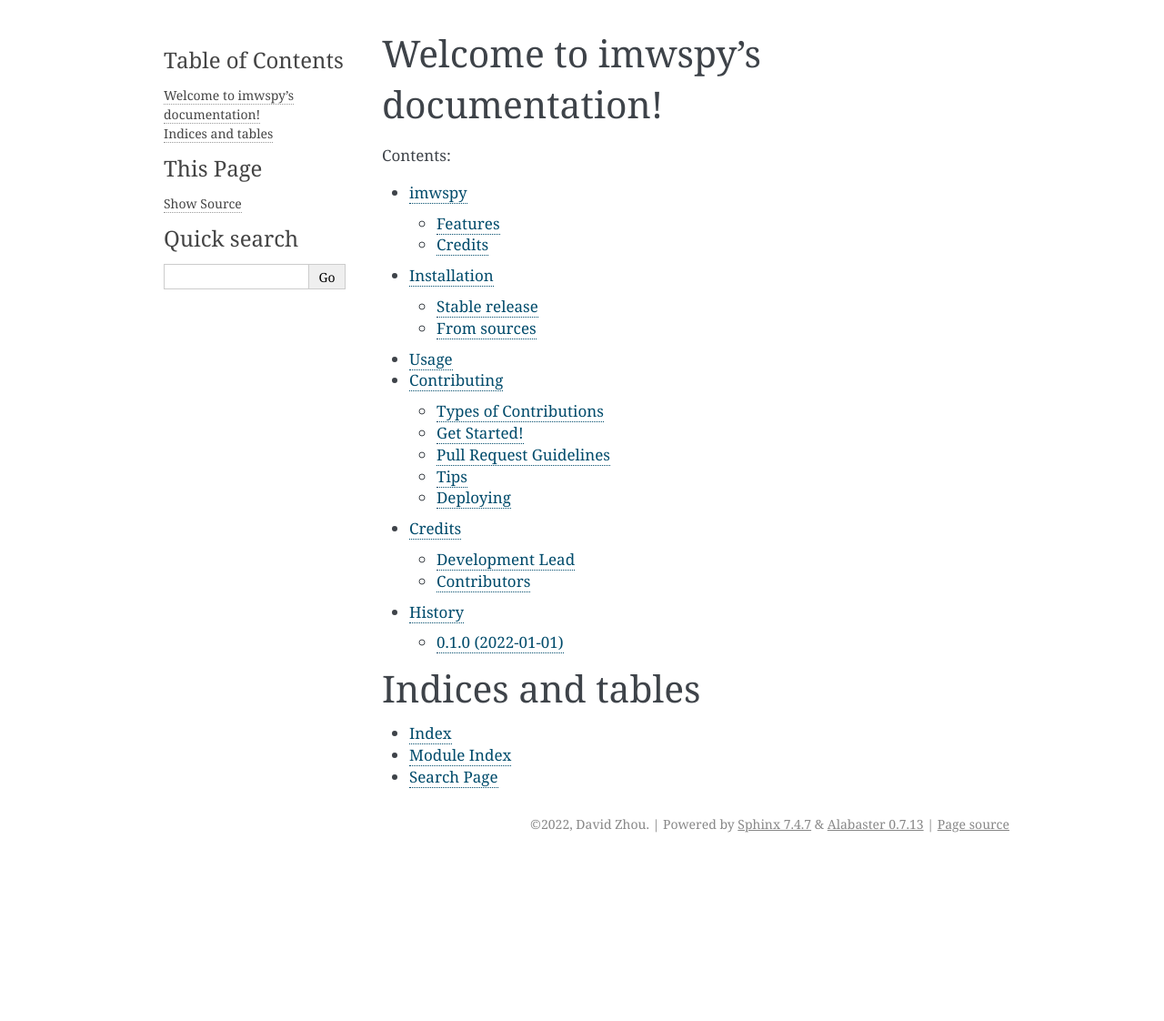
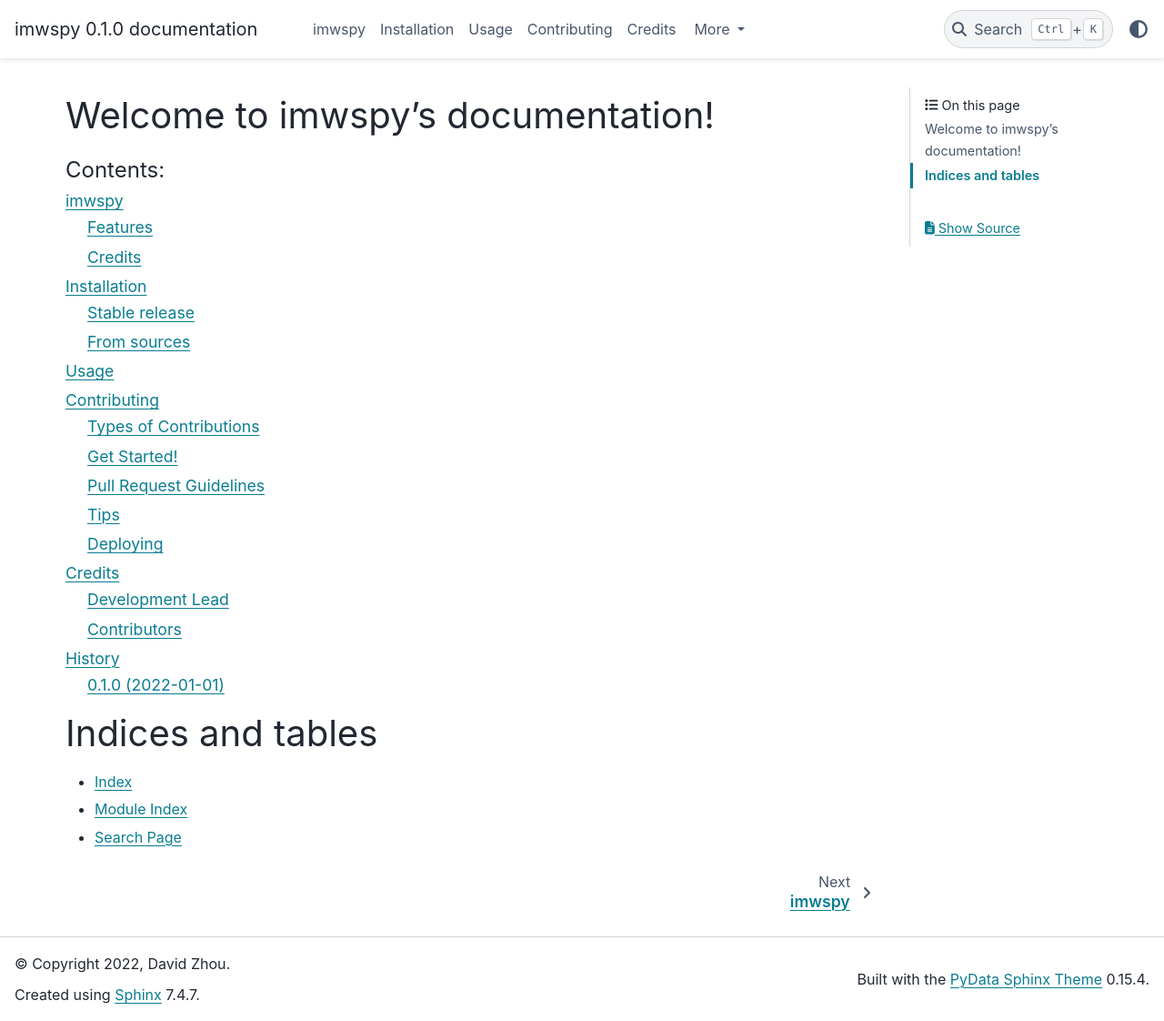
Before and after one commit to DavidNaizheZhou/imwspy, a Sphinx documentation site: the page built from docs/index.rst, in a window 1280 px wide and 1122 px high. Shown: the whole window at 91% size. Built offline with Sphinx 7.4.7 and the PyData theme 0.15.4, drawn with Linux system fonts in a browser that asks for light colours; pages that are not in the unit, such as notebooks, are missing from menus.

Commit message:
Update conf.py

```diff
--- a/docs/conf.py
+++ b/docs/conf.py
@@ -83,7 +83,9 @@
 # The theme to use for HTML and HTML Help pages.  See the documentation for
 # a list of builtin themes.
 #
-html_theme = 'alabaster'
+
+# html_theme = 'alabaster'
+html_theme = 'pydata_sphinx_theme'
 
 # Theme options are theme-specific and customize the look and feel of a
 # theme further.  For a list of options available for each theme, see the
```
